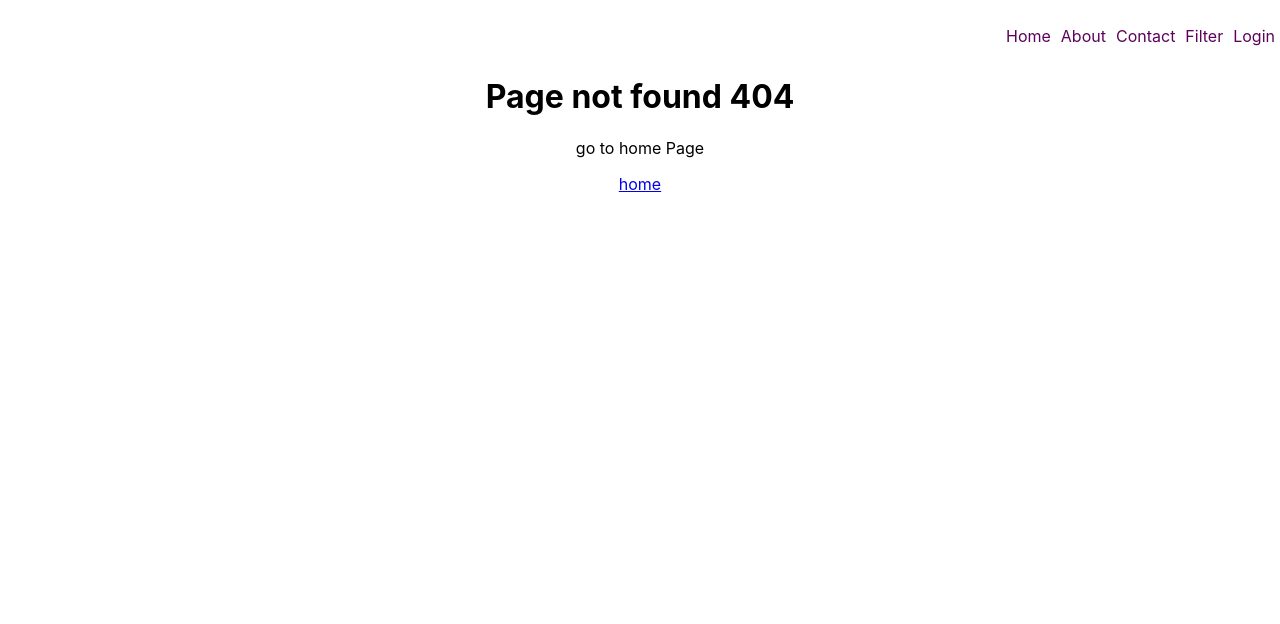
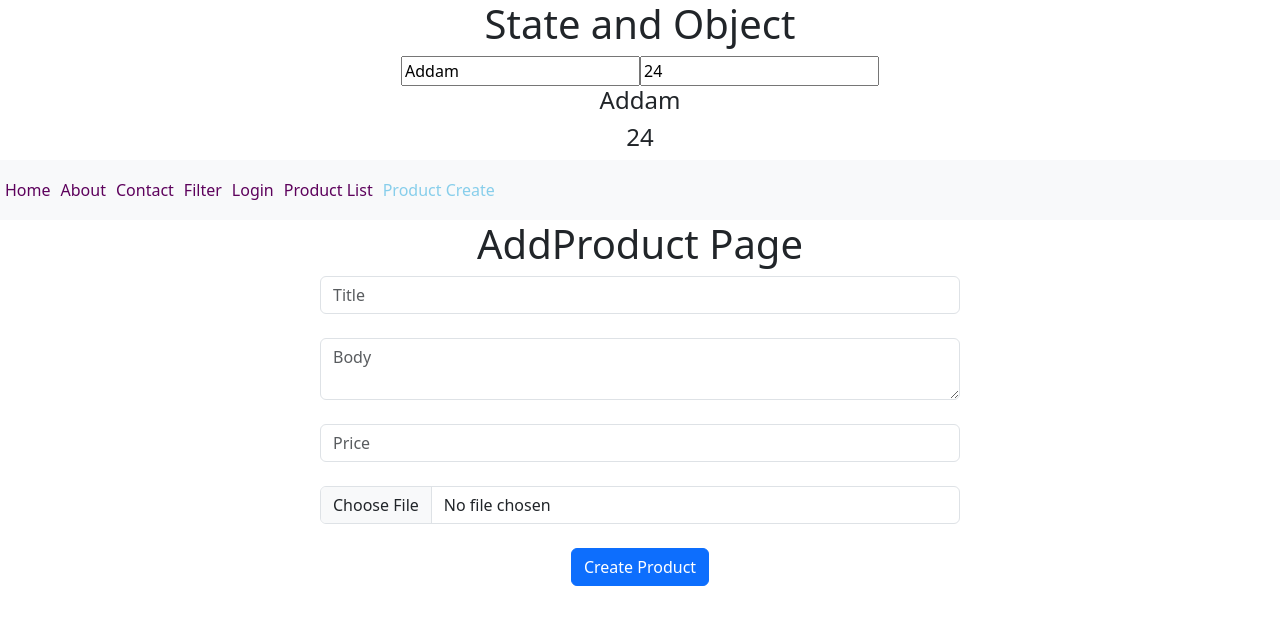
Before and after one commit to prdev99/React-Router, a React (Create React App) app: page /product in a window 1280 px wide. Before the commit this address had no page. Shown: the top 624 px of the page. Built offline with nearby package versions, Linux system fonts and the light colour scheme.

Commit message:
Added the apis

```diff
--- a/package.json
+++ b/package.json
@@ -6,7 +6,9 @@
     "@testing-library/jest-dom": "^5.17.0",
     "@testing-library/react": "^13.4.0",
     "@testing-library/user-event": "^13.5.0",
+    "bootstrap": "^5.3.3",
     "react": "^18.2.0",
+    "react-bootstrap": "^2.10.2",
     "react-dom": "^18.2.0",
     "react-router-dom": "^6.22.3",
     "react-scripts": "5.0.1",
--- a/src/App.js
+++ b/src/App.js
@@ -14,15 +14,23 @@ import Other from "./components/Other";
 import Login from "./components/Login";
 import Protected from "./components/Protected";
 import { Component } from "react";
+import ProductList from "./components/ProductList";
+import ProductShow from "./components/ProductShow";
+import ProductCreate from "./components/ProductCreate";
+import Demo from "./components/Demo";
 
 function App() {
   return (
     <div className="App">
+      <Demo />
       <BrowserRouter>
         <NavBar />
         <Routes>
           <Route path="/" element={<Protected Component={Home} />} />
           <Route path="/login" element={<Login />} />
+          <Route path="/products" element={<ProductList />} />
+          <Route path="/product" element={<ProductCreate />} />
+          <Route path="/product/:id" element={<ProductShow />} />
           <Route path="/about" element={<Protected Component={About} />} />
           <Route path="/user/:name" element={<User />} />
           <Route path="/filter" element={<Protected Component={Filter} />} />
--- /dev/null
+++ b/src/components/Demo.jsx
@@ -0,0 +1,28 @@
+import { useState } from "react";
+
+const Demo = () => {
+  const [data, setData] = useState({ nme: "Addam", age: 24 });
+  return (
+    <>
+      <h1>State and Object</h1>
+      <input
+        type="text"
+        value={data.nme}
+        onChange={(e) => {
+          setData({ ...data, nme: e.target.value });
+        }}
+      />
+      <input
+        type="text"
+        value={data.age}
+        onChange={(e) => {
+          setData({ ...data, age: e.target.value });
+        }}
+      />
+      <h4>{data.nme}</h4>
+      <h4>{data.age}</h4>
+    </>
+  );
+};
+
+export default Demo;
--- a/src/components/NavBar.jsx
+++ b/src/components/NavBar.jsx
@@ -1,10 +1,13 @@
 import React from "react";
 import { NavLink } from "react-router-dom";
+import Container from "react-bootstrap/Container";
+import Nav from "react-bootstrap/Nav";
+import Navbar from "react-bootstrap/Navbar";
+import NavDropdown from "react-bootstrap/NavDropdown";
 
 const NavBar = () => {
   return (
-    <div>
-      <ul className="navbar">
+    <Navbar collapseOnSelect expand="lg" className="bg-body-tertiary">
       <li>
         <NavLink
           style={({ isActive }) => {
@@ -60,8 +63,30 @@ const NavBar = () => {
           Login
         </NavLink>
       </li>
-      </ul>
-    </div>
+      <li>
+        <NavLink
+          style={({ isActive }) => {
+            return { color: isActive ? "skyblue" : null };
+          }}
+          className="nav-bar-link"
+          to="/products"
+        >
+          Product List
+        </NavLink>
+      </li>
+
+      <li>
+        <NavLink
+          style={({ isActive }) => {
+            return { color: isActive ? "skyblue" : null };
+          }}
+          className="nav-bar-link"
+          to="/product"
+        >
+          Product Create
+        </NavLink>
+      </li>
+    </Navbar>
   );
 };
 
--- /dev/null
+++ b/src/components/ProductCreate.jsx
@@ -0,0 +1,74 @@
+import { useState } from "react";
+import { Button } from "react-bootstrap";
+import { useNavigate } from "react-router-dom";
+
+const ProductCreate = () => {
+  const [title, setTitle] = useState("");
+  const [body, setBody] = useState("");
+  const [price, setPrice] = useState(0);
+  const [file, setFile] = useState([]);
+  const navigate = useNavigate();
+
+  async function createProduct() {
+    const formData = new FormData();
+    formData.append("product[title]", title);
+    formData.append("product[body]", body);
+    formData.append("product[price]", price);
+    formData.append("product[file]", file);
+
+    try {
+      let result = await fetch("http://localhost:3001/products", {
+        method: "POST",
+        body: formData,
+      });
+
+      if (result.ok) {
+        const data = await result.json();
+        console.log("Product created successfully");
+        navigate(`/product/${data.id}`);
+      } else {
+        console.error("Failed to create product");
+      }
+    } catch (error) {
+      console.error("Error creating product:", error);
+    }
+  }
+
+  return (
+    <>
+      <div className="col-sm-6 offset-sm-3">
+        <h1>AddProduct Page</h1>
+        <input
+          type="text"
+          placeholder="Title"
+          onChange={(e) => setTitle(e.target.value)}
+          className="form-control"
+        />
+        <br />
+        <textarea
+          placeholder="Body"
+          onChange={(e) => setBody(e.target.value)}
+          className="form-control"
+        />
+        <br />
+        <input
+          type="number"
+          placeholder="Price"
+          onChange={(e) => setPrice(e.target.value)}
+          className="form-control"
+        />
+        <br />
+        <input
+          type="file"
+          placeholder="File"
+          onChange={(e) => setFile(e.target.files[0])}
+          className="form-control"
+        />
+        <br />
+        <Button onClick={createProduct}>Create Product</Button>
+      </div>
+    </>
+  );
+};
+
+export default ProductCreate;
--- /dev/null
+++ b/src/components/ProductList.jsx
@@ -0,0 +1,149 @@
+import { useEffect, useState } from "react";
+import { Button, Table } from "react-bootstrap";
+import { Link } from "react-router-dom";
+
+const ProductList = () => {
+  const [data, setData] = useState([]);
+  const [title, setTitle] = useState("");
+  const [body, setBody] = useState("");
+  const [price, setPrice] = useState(0);
+  const [file, setFile] = useState("");
+  const [product_id, setProductId] = useState(null);
+
+  useEffect(() => {
+    listProduct();
+  }, []);
+
+  const listProduct = () => {
+    fetch("http://localhost:3001/products")
+      .then((result) => {
+        if (!result.ok) {
+          throw new Error("Network response was not ok");
+        }
+        return result.json();
+      })
+      .then((resp) => {
+        setData(resp);
+      })
+      .catch((error) => {
+        console.error("There was a problem with the fetch operation:", error);
+      });
+  };
+
+  const deleteProduct = (id) => {
+    fetch(`http://localhost:3001/products/${id}`, {
+      method: "DELETE",
+    }).then((result) => {
+      result.json().then((resp) => {
+        console.log("Delete successfully");
+        listProduct();
+      });
+    });
+  };
+
+  const selectData = (id) => {
+    const selectedProduct = data.find((product) => product.id === id);
+    setTitle(selectedProduct.title);
+    setBody(selectedProduct.body);
+    setPrice(selectedProduct.price);
+    setFile(selectedProduct.file_url);
+    setProductId(selectedProduct.id);
+  };
+
+  const updateProduct = () => {
+    let item = { title, body, price, file, product_id };
+    fetch(`http://localhost:3001/products/${product_id}`, {
+      method: "PUT",
+      headers: {
+        Accept: "application/json",
+        "Content-Type": "application/json",
+      },
+      body: JSON.stringify(item),
+    }).then((result) => {
+      result.json().then((resp) => {
+        console.log("product update successfully");
+        listProduct();
+      });
+    });
+  };
+
+  return (
+    <>
+      <h1>Product List</h1>
+      <Table border={1}>
+        <thead>
+          <tr>
+            <th>S.No.</th>
+            <th>Title</th>
+            <th>Body</th>
+            <th>Price</th>
+            <td>Image</td>
+            <td>Operation</td>
+          </tr>
+        </thead>
+        <tbody>
+          {data.map((item) => (
+            <tr key={item.id}>
+              <td>
+                <Link to={"/product/" + item.id}>{item.id}</Link>
+              </td>
+              <td>
+                <Link to={"/product/" + item.id}>{item.title}</Link>
+              </td>
+              <td>
+                <Link to={"/product/" + item.id}>{item.body}</Link>
+              </td>
+              <td>
+                <Link to={"/product/" + item.id}>{item.price}</Link>
+              </td>
+              <td>
+                <Link to={"/product/" + item.id}>
+                  <img
+                    src={item.file_url}
+                    width={100}
+                    height={100}
+                    alt="Product"
+                  />
+                </Link>
+              </td>
+              <td>
+                <Button onClick={() => deleteProduct(item.id)}>Delete</Button>
+              </td>
+              <td>
+                <Button onClick={() => selectData(item.id)}>Update</Button>
+              </td>
+            </tr>
+          ))}
+        </tbody>
+      </Table>
+      <div>
+        <input
+          type="text"
+          value={title}
+          onChange={(e) => setTitle(e.target.value)}
+        />
+        <br />
+        <input
+          type="text"
+          value={body}
+          onChange={(e) => setBody(e.target.value)}
+        />
+        <br />
+        <input
+          type="text"
+          value={price}
+          onChange={(e) => setPrice(e.target.value)}
+        />
+        <br />
+        <input
+          type="text"
+          value={file}
+          onChange={(e) => setFile(e.target.value)}
+        />
+        <br />
+        <button onClick={updateProduct}>Update Product</button>
+      </div>
+    </>
+  );
+};
+export default ProductList;
--- /dev/null
+++ b/src/components/ProductShow.jsx
@@ -0,0 +1,46 @@
+import React, { useState, useEffect } from "react";
+import { useParams } from "react-router-dom";
+
+const ProductShow = () => {
+  const { id } = useParams();
+  const [product, setProduct] = useState(null);
+  const [loading, setLoading] = useState(true);
+
+  useEffect(() => {
+    const fetchProduct = async () => {
+      try {
+        const response = await fetch(`http://localhost:3001/products/${id}`);
+        if (!response.ok) {
+          throw new Error("Failed to fetch product");
+        }
+        const data = await response.json();
+        setProduct(data);
+        setLoading(false);
+      } catch (error) {
+        console.error("Error fetching product:", error);
+        setLoading(false);
+      }
+    };
+
+    fetchProduct();
+  }, [id]);
+
+  if (loading) {
+    return <p>Loading...</p>;
+  }
+
+  if (!product) {
+    return <p>Product not found</p>;
+  }
+
+  return (
+    <div>
+      <h1>{product.name}</h1>
+      <p>Title: {product.title}</p>
+      <p>Description: {product.body}</p>
+      <p>Price: {product.price}</p>
+    </div>
+  );
+};
+
+export default ProductShow;
```
Also changed, not shown: src/index.js (+7 -6 lines), 1 other file (tests, documents, lock files or other folders). Lines whose indentation alone changed are shown as unchanged.
